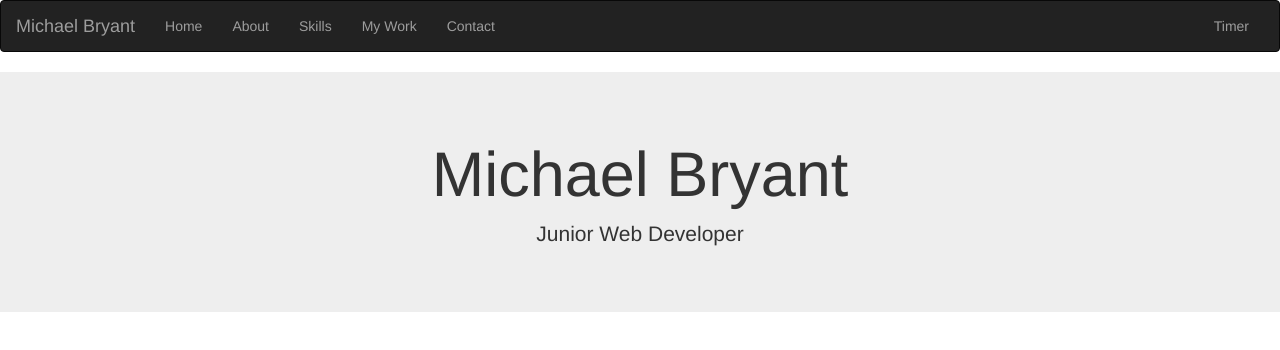
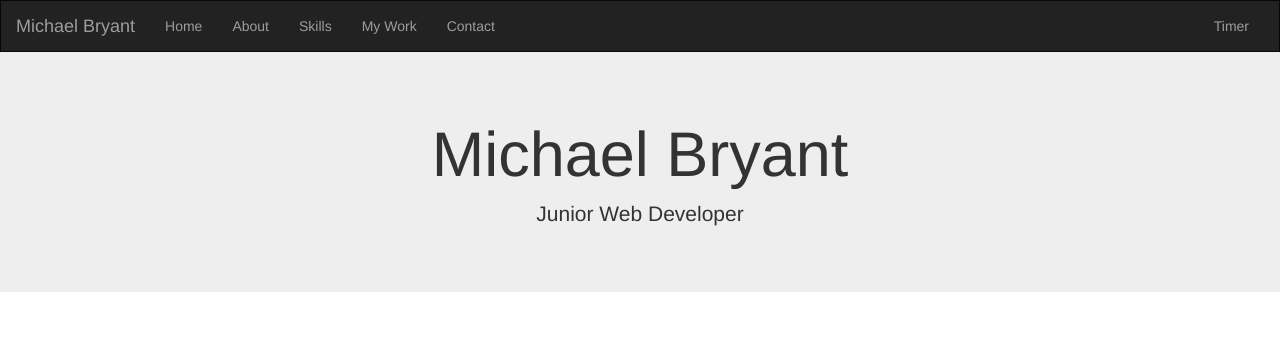
Before and after one commit to mbryant1988/Portfolio, a plain HTML site: page index.html in a window 1280 px wide. Drawn offline with Linux system fonts and the light colour scheme.

Commit message:
"add css file remove nav border-radius & margin"

```diff
--- /dev/null
+++ b/bootstrap3/css/style.css
@@ -0,0 +1,4 @@
+.navbar{
+  margin-bottom:0;
+  border-radius: 0;
+}
--- a/index.html
+++ b/index.html
@@ -6,6 +6,7 @@
   <meta http-equiv="X-UA-Compatible" content="ie=edge">
   <title>Michael Bryant | Portfolio</title>
   <link rel="stylesheet" href="bootstrap3/css/bootstrap.min.css">
+  <link rel="stylesheet" href="bootstrap3/css/style.css">
 </head>
 <body>
 <nav class="navbar navbar-inverse">
--- /dev/null
+++ b/style.css
@@ -0,0 +1,9 @@
+.navbar{
+  margin-bottom:0;
+  border-radius: 0;
+  position: fixed;
+}
+
+.navbar-inverse{
+  background-color: rgb(72, 2, 101)
+}
```
